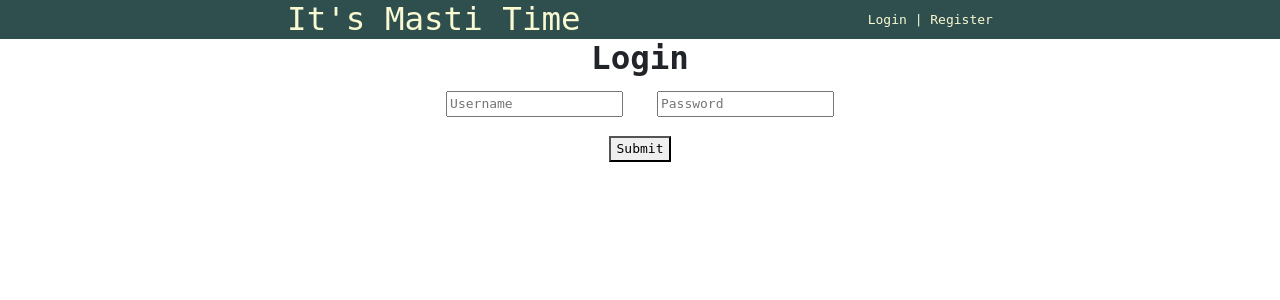
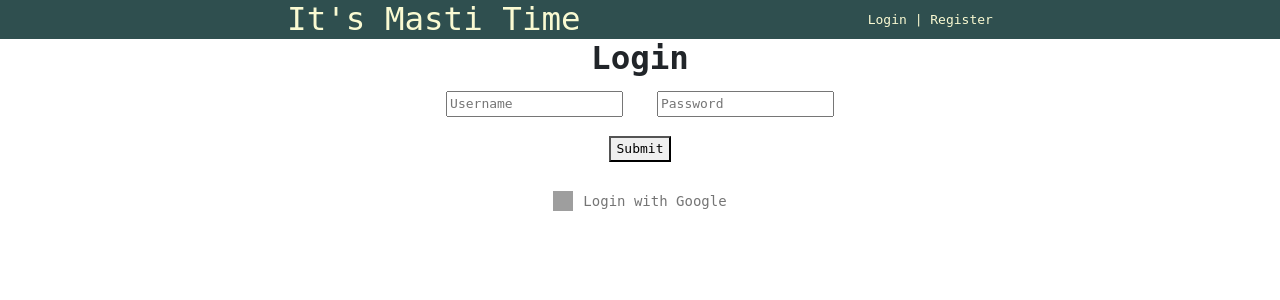
Before and after one commit to avajay201/Video-Chat, a Django app: page /login/ in a window 1280 px wide. Shown: the top 300 px of the page. Run offline with Django 4.2, Linux system fonts and the light colour scheme; some libraries are stand-ins or nearby versions; grey boxes are pictures that could not be loaded.

Commit message:
google login added

```diff
--- a/masti_back/urls.py
+++ b/masti_back/urls.py
@@ -21,5 +21,7 @@ from django.conf.urls.static import static
 
 urlpatterns = [
     path('admin/', admin.site.urls),
-    path('', include('video_call.urls'))
+    path('', include('video_call.urls')),
+    path('accounts/', include('allauth.urls')),
+    # path('accounts/', include('allauth.socialaccount.urls')),
 ] + static(settings.STATIC_URL, document_root=settings.STATIC_ROOT) + static(settings.MEDIA_URL, document_root=settings.MEDIA_ROOT)
--- a/masti_back/views.py
+++ /dev/null
@@ -1,4 +0,0 @@
-from django.shortcuts import render
-
-def home(request):
-    return render(request, 'index.html')
--- a/static/css/index.css
+++ b/static/css/index.css
@@ -1,4 +1,4 @@
-*{
+* {
     font-family: monospace;
 }
 
@@ -21,14 +21,15 @@
 }
 
 .heading h1 {
-    margin: 0!important;
+    margin: 0 !important;
 }
 
-.heading a:hover{
+.heading a:hover {
     color: lightgoldenrodyellow;
 }
 
-.heading, .heading a {
+.heading,
+.heading a {
     color: lightgoldenrodyellow;
     text-decoration: none;
 }
@@ -133,20 +134,24 @@ video {
     display: none;
 } */
 
-#other-user, #self-user {
+#other-user,
+#self-user {
     display: none;
 }
 
 .loader {
     width: 350px;
     height: 14px;
-    background: radial-gradient(circle closest-side,#000 92%,#0000) calc(100%/3) 0/calc(100%/4) 100%;
+    background: radial-gradient(circle closest-side, #000 92%, #0000) calc(100%/3) 0/calc(100%/4) 100%;
     animation: l2 0.5s infinite linear;
 }
 
 @keyframes l2 {
-    100% {background-position: 0 0}
+    100% {
+        background-position: 0 0
+    }
 }
+
 /* home css end */
 
 
@@ -164,13 +169,15 @@ video {
     width: 50%;
 }
 
-.register-form div input, .register-form div select {
+.register-form div input,
+.register-form div select {
     width: 50%;
 }
 
 .dob {
-    display: flow!important;
+    display: flow !important;
 }
+
 /* register css end */
 
 
@@ -192,10 +199,12 @@ video {
     justify-content: space-between;
     margin: 0 35%;
 }
+
 /* profile css end */
 
 
 @media (max-width: 800px) {
+
     /* home css start */
     .input-wrapper input {
         width: 50%;
@@ -218,6 +227,7 @@ video {
     #start-btn {
         bottom: 10%;
     }
+
     /* home css start */
 
 
@@ -225,6 +235,7 @@ video {
     .register-form div {
         width: 100%;
     }
+
     /* register css end */
 
 
@@ -232,5 +243,39 @@ video {
     .user-details {
         margin: 0 20%;
     }
+
     /* profile css end */
 }
+
+
+/* google login style start */
+.google-login-form {
+    display: flex;
+    justify-content: center;
+}
+
+.google-login-button {
+    display: flex;
+    align-items: center;
+    justify-content: center;
+    width: 220px;
+    height: 40px;
+    border: none;
+    border-radius: 5px;
+    background-color: #fff;
+    color: #757575;
+    font-size: 14px;
+    cursor: pointer;
+    transition: background-color 0.3s ease;
+}
+
+.google-login-button:hover {
+    background-color: #f5f5f5;
+}
+
+.google-logo {
+    width: 20px;
+    height: 20px;
+    margin-right: 10px;
+}
+/* google login style end */
--- a/static/js/index.js
+++ b/static/js/index.js
@@ -1,6 +1,9 @@
 function main(){
     let h1Height = document.getElementsByTagName("h1")[0].offsetHeight;
     let mainDiv = document.getElementById("main");
+    if (!mainDiv){
+        return;
+    }
     mainDiv.style.height = "calc(100vh - " + (h1Height + h1Height + h1Height) + "px)";
     let selfPeer = document.getElementById('username').value;
     let age = document.getElementById('age').value;
@@ -9,7 +12,9 @@ function main(){
         alert('Something went wrong.');
         window.location.href = '/';
     }
-    const mapPeers = {};
+    let mapPeers = {};
+    let connectionInterval;
+    let connectivityInterval;
 
     // using webcam
     let selfStream = new MediaStream();
@@ -38,6 +43,7 @@ function main(){
     // web rtc connection
     let websocket;
     function conectivity(){
+        console.log('connecting...');
         // creating websokcet url
         let host = window.location.host;
         let protocol = window.location.protocol;
@@ -51,6 +57,7 @@ function main(){
                 // console.log('WebSocket connected');
                 sendSignal('new-peer', {});
                 clearInterval(connectionInterval);
+                clearInterval(connectivityInterval);
             }
             websocket.onmessage = function (event) {
                 let parsedData = JSON.parse(event.data);
@@ -59,14 +66,15 @@ function main(){
                     for (let peerUser in mapPeers) {
                         let peer = mapPeers[peerUser][0];
                         peer.close();
-                        delete mapPeers[peerUser];
+                        // delete mapPeers[peerUser];
+                        mapPeers = {};
                     }
                     document.getElementById('skip').style.display = 'none';
                     document.getElementById('other-user').style.display = 'none';
                     document.getElementById('other-loader').style.display = 'block';
                     document.getElementById('other-username').textContent = 'Finding...';
                     websocket.close();
-                    setTimeout(()=>{
+                    connectivityInterval = setInterval(()=>{
                         conectivity();
                     }, 2000);
                     return;
@@ -80,6 +88,10 @@ function main(){
                 if (selfPeer === peerUser){
                     return;
                 }
+                console.log('mapPeers>>>', Object.keys(mapPeers));
+                let connectedUser = document.getElementById('other-username').textContent;
+                if (Object.keys(mapPeers).length < 2 && connectedUser === 'Finding...'){
+                    console.log('Adding member...')
                     let receiver_channel_name = parsedData['message']['receiver_channel_name'];
                     if (action === 'new-peer'){
                         createOffer(peerData, receiver_channel_name);
@@ -93,6 +105,7 @@ function main(){
                         let peer = mapPeers[peerUser][0];
                         peer.setRemoteDescription(answer);
                     }
+                };
 
             }
             websocket.onclose = function (event) {
@@ -238,7 +251,7 @@ function main(){
             }
         };
 
-        const connectionInterval = setInterval(()=>{
+        connectionInterval = setInterval(()=>{
             connectToPeer();
         }, 5000);
     };
@@ -259,7 +272,8 @@ function main(){
         for (let peerUser in mapPeers) {
             let peer = mapPeers[peerUser][0];
             peer.close();
-            delete mapPeers[peerUser];
+            // delete mapPeers[peerUser];
+            mapPeers = {};
         }
         this.style.display = 'none';
         document.getElementById('other-user').style.display = 'none';
--- a/video_call/templates/base.html
+++ b/video_call/templates/base.html
@@ -27,7 +27,7 @@
                         {% else %}
                             {% if request.user.gender == 'O' %}
                                 <img src="{% static 'image/o.jpg' %}" />
-                            {% else %}
+                            {% elif request.user.gender %}
                                 {% with age=request.user.dob|calculate_age %}
                                     {% if age <= 18 %}
                                         {% if request.user.gender == 'M' %}
--- a/video_call/templates/login.html
+++ b/video_call/templates/login.html
@@ -1,20 +1,28 @@
 {% extends 'base.html' %}
+{% load socialaccount %}
 {% block body %}
 <div>
     <h1 class="text-center current">Login</h1>
     <form id="login-form" class="my-3 text-center" accept="/login" method="post">
         {% csrf_token %}
         <div class="text-center my-3">
-            <input class="mx-3" name="username" id="username" placeholder="Username"/>
-            <input class="mx-3" name="password" type="password" id="password" placeholder="Password"/>
+            <input class="mx-3" name="username" id="username" placeholder="Username" />
+            <input class="mx-3" name="password" type="password" id="password" placeholder="Password" />
         </div>
         <button class="my-2" type="submit">Submit</button>
+    </form>
+    <form action="{% provider_login_url 'google' %}" method="GET" class="google-login-form">
+        <button type="submit" class="google-login-button">
+            <img src="https://www.gstatic.com/firebasejs/ui/2.0.0/images/auth/google.svg" alt="Google Logo"
+                class="google-logo">
+            <span>Login with Google</span>
+        </button>
     </form>
 </div>
 {% endblock body %}
 {% block js %}
 let msg = "{{msg}}"
 if (msg){
-    alert(msg);
+alert(msg);
 }
 {% endblock js %}
--- a/video_call/urls.py
+++ b/video_call/urls.py
@@ -1,4 +1,4 @@
-from django.urls import path, include
+from django.urls import path
 from .views import home, login_view, register, logout_view, profile
 
 urlpatterns = [
```
Also changed, not shown: masti_back/settings.py (+34 -1 lines), video_call/consumers.py (+5 -2 lines), video_call/templates/register.html (+8 -0 lines). Lines whose indentation alone changed are shown as unchanged.
